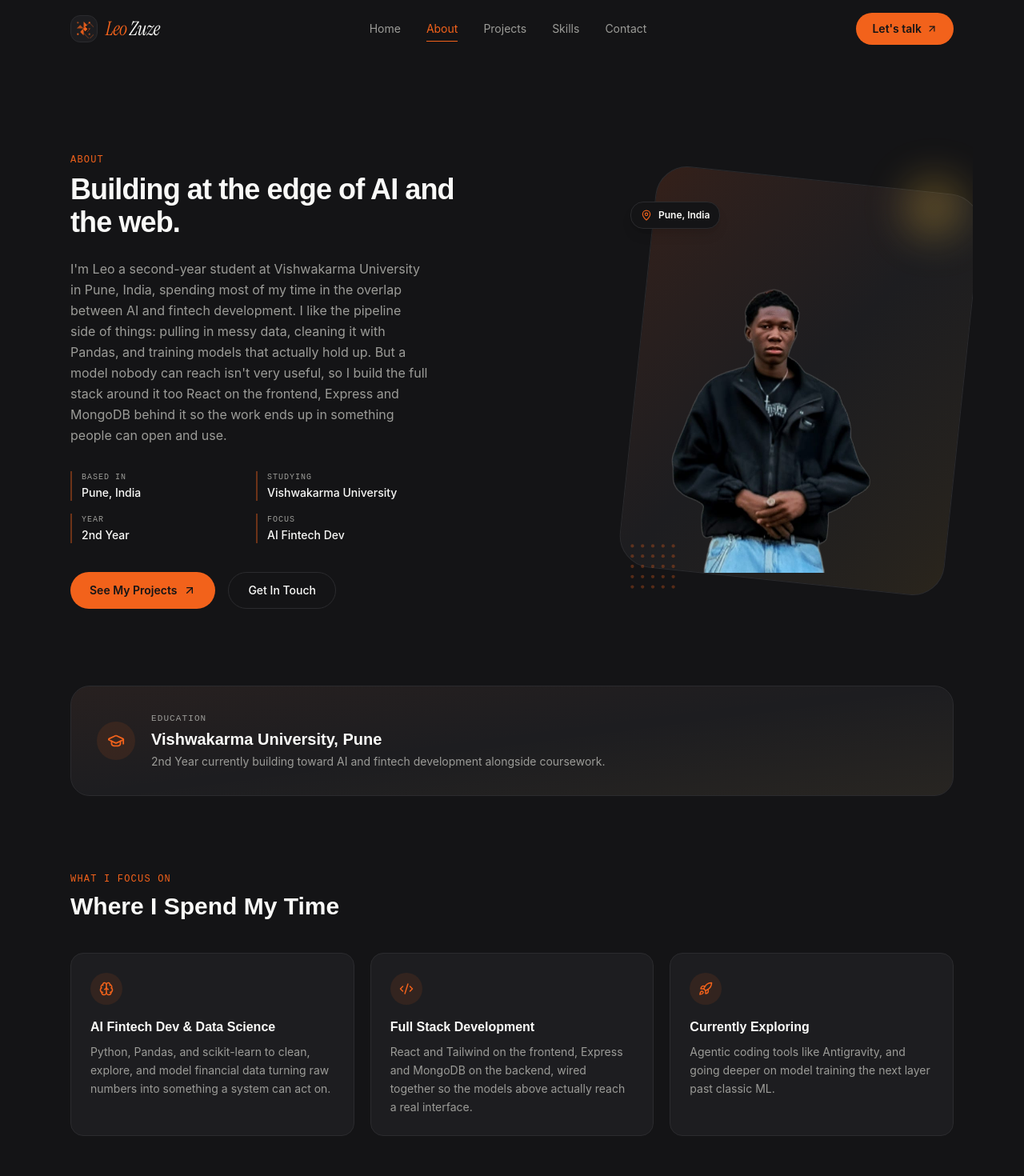
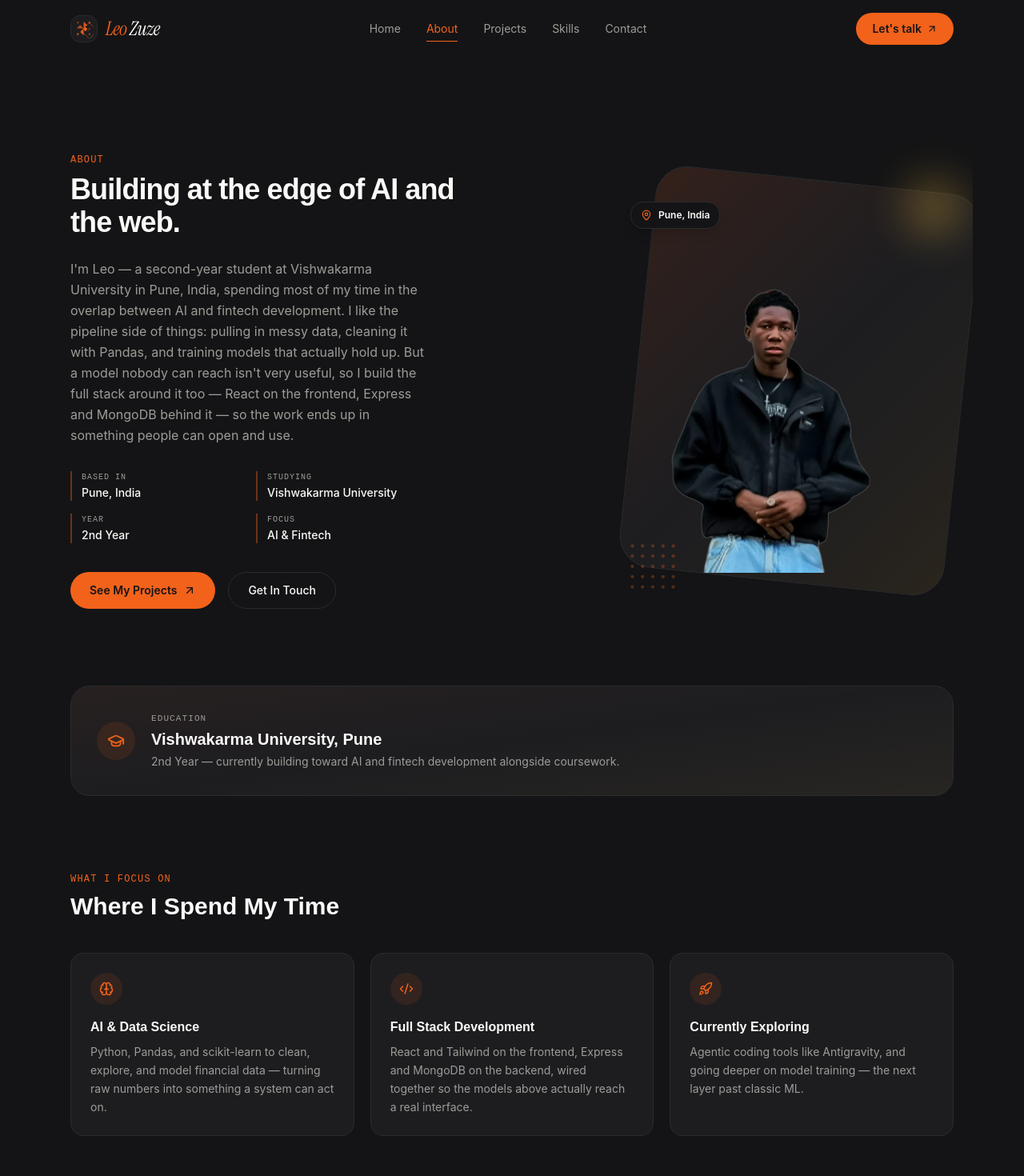
Before and after one commit to leozuze/leoportfolio, a React (Vite) app: page /about in a window 1280 px wide. Shown: the top 1470 px of the page at 80% size. Built offline with nearby package versions, Linux system fonts and the light colour scheme.

Commit message:
chnged hero image to webp

```diff
--- a/index.html
+++ b/index.html
@@ -25,7 +25,7 @@
       property="og:description"
       content="AI and fintech developer based in Pune, India, building machine learning pipelines with Python and full stack web apps with React and Node."
     />
-    <meta property="og:image" content="https://leozuzedev.vercel.app/heroimg.jpeg" />
+    <meta property="og:image" content="https://leozuzedev.vercel.app/heroimg.webp" />
     <meta property="og:image:width" content="1200" />
     <meta property="og:image:height" content="1500" />
     <meta property="og:url" content="https://leozuzedev.vercel.app/" />
@@ -39,7 +39,7 @@
       name="twitter:description"
       content="AI and fintech developer based in Pune, India, building machine learning pipelines with Python and full stack web apps with React and Node."
     />
-    <meta name="twitter:image" content="https://leozuzedev.vercel.app/heroimg.jpeg" />
+    <meta name="twitter:image" content="https://leozuzedev.vercel.app/heroimg.webp" />
 
     <meta name="theme-color" content="#0B0C0E" />
 
--- a/src/components/sections/Hero.jsx
+++ b/src/components/sections/Hero.jsx
@@ -1,7 +1,7 @@
 import { motion, useReducedMotion } from "framer-motion";
 import { ArrowUpRight, ChevronDown } from "lucide-react";
 import { NavLink } from "react-router-dom";
-import heroImg from "../../assets/images/heroimg.jpeg";
+import heroImg from "../../assets/images/heroimg.webp";
 
 export default function Hero() {
   const shouldReduceMotion = useReducedMotion();
--- a/src/pages/About.jsx
+++ b/src/pages/About.jsx
@@ -1,21 +1,21 @@
 import { motion, useReducedMotion } from "framer-motion";
 import { ArrowUpRight, Brain, Code2, Rocket, GraduationCap, MapPin } from "lucide-react";
 import { NavLink } from "react-router-dom";
-import heroImg from "../assets/images/heroimg.jpeg";
+import heroImg from "../assets/images/heroimg.webp";
 
 const quickFacts = [
   { label: "Based in", value: "Pune, India" },
   { label: "Studying", value: "Vishwakarma University" },
   { label: "Year", value: "2nd Year" },
-  { label: "Focus", value: "AI Fintech Dev" },
+  { label: "Focus", value: "AI & Fintech" },
 ];
 
 const focusAreas = [
   {
-    title: "AI Fintech Dev & Data Science",
+    title: "AI & Data Science",
     icon: Brain,
     detail:
-      "Python, Pandas, and scikit-learn to clean, explore, and model financial data turning raw numbers into something a system can act on.",
+      "Python, Pandas, and scikit-learn to clean, explore, and model financial data — turning raw numbers into something a system can act on.",
   },
   {
     title: "Full Stack Development",
@@ -27,7 +27,7 @@ const focusAreas = [
     title: "Currently Exploring",
     icon: Rocket,
     detail:
-      "Agentic coding tools like Antigravity, and going deeper on model training the next layer past classic ML.",
+      "Agentic coding tools like Antigravity, and going deeper on model training — the next layer past classic ML.",
   },
 ];
 
@@ -99,13 +99,13 @@ export default function About() {
             variants={slideLeft}
             className="mt-6 text-muted text-sm md:text-base max-w-md leading-relaxed"
           >
-            I'm Leo a second-year student at Vishwakarma University in
+            I'm Leo — a second-year student at Vishwakarma University in
             Pune, India, spending most of my time in the overlap between AI
             and fintech development. I like the pipeline side of things:
             pulling in messy data, cleaning it with Pandas, and training
             models that actually hold up. But a model nobody can reach isn't
-            very useful, so I build the full stack around it too React on
-            the frontend, Express and MongoDB behind it so the work ends up
+            very useful, so I build the full stack around it too — React on
+            the frontend, Express and MongoDB behind it — so the work ends up
             in something people can open and use.
           </motion.p>
 
@@ -228,7 +228,7 @@ export default function About() {
               Vishwakarma University, Pune
             </h2>
             <p className="text-sm text-muted mt-1">
-              2nd Year currently building toward AI and fintech development
+              2nd Year — currently building toward AI and fintech development
               alongside coursework.
             </p>
           </div>
--- a/src/pages/Projects.jsx
+++ b/src/pages/Projects.jsx
@@ -36,11 +36,17 @@ export default function Projects() {
   };
 
   const chipClass = (isActive) =>
-    `inline-flex items-center gap-1.5 px-4 py-2 rounded-full text-sm font-medium border transition-colors ${
+    `shrink-0 snap-start inline-flex items-center gap-1.5 px-4 py-2 rounded-full text-sm font-medium border transition-colors ${
       isActive
         ? "bg-accent/10 border-accent text-accent"
         : "border-border text-muted hover:border-accent hover:text-accent"
     }`;
+
+  // Horizontal, touch-swipeable, scrollbar hidden — native momentum
+  // scroll on mobile does the "swipe like a phone" feel for free, this
+  // class just hides the bar so it doesn't look like a scroll widget.
+  const scrollRowClass =
+    "flex gap-2 overflow-x-auto snap-x snap-mandatory pb-1 [scrollbar-width:none] [-ms-overflow-style:none] [&::-webkit-scrollbar]:hidden";
 
   return (
     <div className="max-w-6xl mx-auto px-6 py-20 md:py-28 overflow-x-hidden">
@@ -76,7 +82,7 @@ export default function Projects() {
           <p className="font-mono text-[11px] uppercase tracking-widest text-muted mb-3">
             Category
           </p>
-          <div className="flex flex-wrap gap-2">
+          <div className={scrollRowClass}>
             {categories.map((cat) => (
               <button
                 key={cat}
@@ -115,7 +121,7 @@ export default function Projects() {
                 <p className="text-[10px] font-mono uppercase tracking-widest text-muted/60 mb-2">
                   {group.title}
                 </p>
-                <div className="flex flex-wrap gap-2">
+                <div className={scrollRowClass}>
                   {group.skills.map(({ name, icon: Icon }) => (
                     <button
                       key={name}
```
Also changed, not shown: public/heroimg.webp (added), src/assets/images/heroimg.webp (added).
